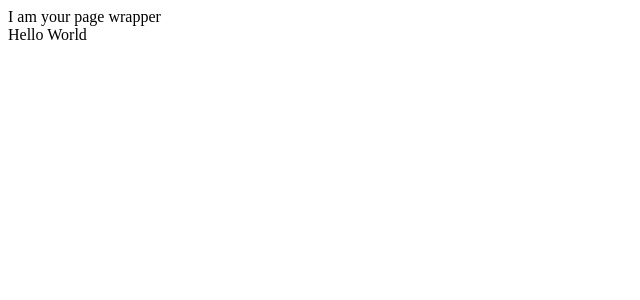
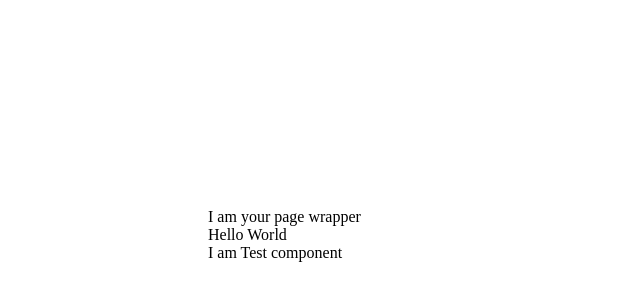
Before and after one commit to Jerga99/next-app-router, a Next.js app: page / in a window 1280 px wide. Shown: the top 300 px of the page, without its empty margins (0-640 px from the left). Built offline with nearby package versions, Linux system fonts and the light colour scheme.

Commit message:
Server Components

```diff
--- /dev/null
+++ b/src/app/globals.css
@@ -0,0 +1,5 @@
+
+
+body {
+  padding: 200px;
+}
--- a/src/app/layout.js
+++ b/src/app/layout.js
@@ -1,3 +1,6 @@
+
+import "./globals.css";
+
 export const metadata = {
   title: 'Next.js',
   description: 'Generated by Next.js',
--- a/src/app/page.js
+++ b/src/app/page.js
@@ -1,9 +1,11 @@
-
-
-
+import { Test } from "@/components/Test";
 
 export default function Home() {
+
   return (
-    <div>Hello World</div>
+    <>
+      <div>Hello World</div>
+      <Test />
+    </>
   )
 }
--- /dev/null
+++ b/src/components/Test.js
@@ -0,0 +1,15 @@
+"use client";
+
+import { useEffect, useState } from "react"
+
+export function Test() {
+  const [state, setState] = useState();
+
+  useEffect(() => {
+    console.log("Hello Test Component");
+  }, [])
+
+  return (
+    <div>I am Test component</div>
+  )
+}
```
